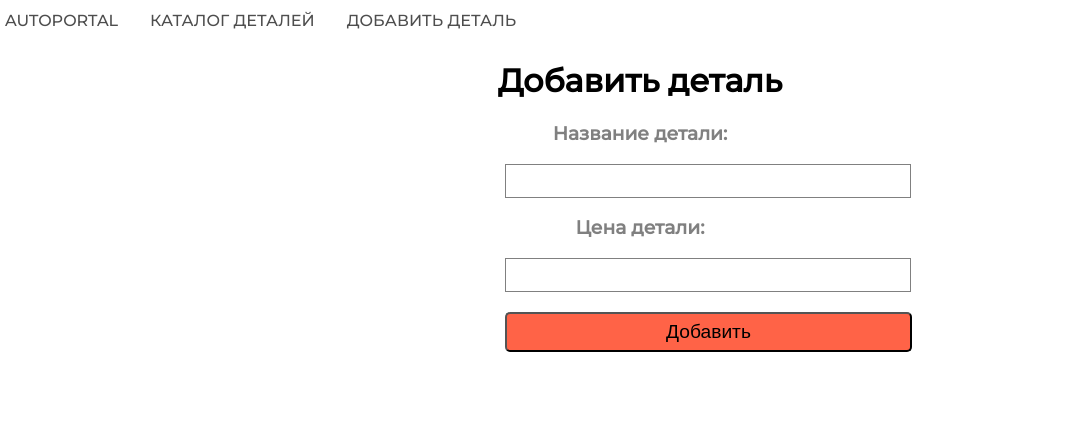
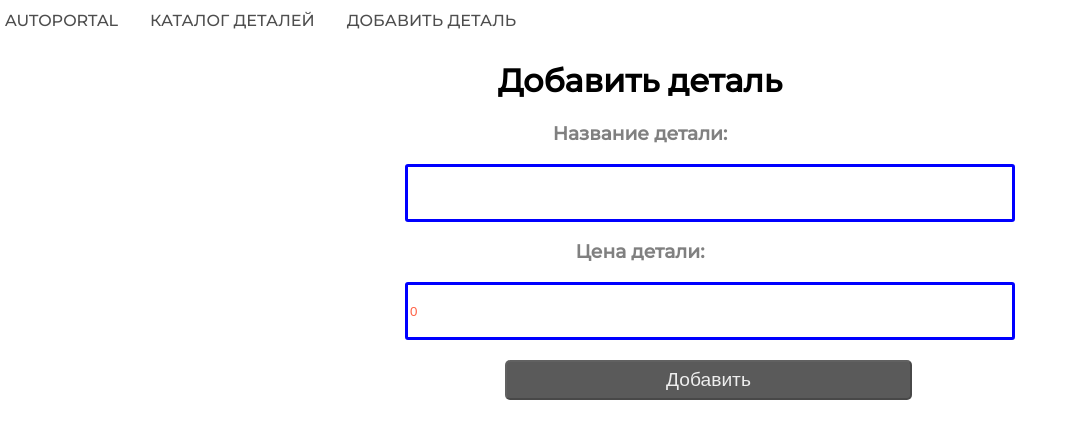
Before and after one commit to alshiryaev/autoportal, a React app: page /addDetail in a window 1280 px wide. Shown: the top 438 px of the page, without its empty margins (0-1073 px from the left). Built offline with nearby package versions, Linux system fonts and the light colour scheme; no server answers; the HTML template or start-up script is replaced by a standard one.

Commit message:
Autoportal-15

```diff
--- a/src/client/components/AddDetail/AddDetail.scss
+++ b/src/client/components/AddDetail/AddDetail.scss
@@ -8,11 +8,12 @@
         text-align: center;
     }
     input {
-        height: 30px;
-        width: 400px;
-        margin-left: 500px;
+        height: 50px;
+        width: 600px;
+        margin-left: 400px;
         color: tomato;
-        border: gray solid 1px;
+        border: blue solid 3px;
+        border-radius: 3px;
     }
     button {
         font-size: larger;
@@ -22,11 +23,15 @@
         width: 407px;
         border-radius: 5px;
         background-color: tomato;
+        transition: all .5s ease-in-out;
         &:hover {
             background-color: gray;
-            transition: all .5s ease-in-out;
             border: tomato solid 2px;
-            color: tomato;
+            color: #fff;
+        }
+        &:disabled {
+            background-color: #5a5a5a;
+            color: #eee;
         }
     }
 }
--- a/src/client/components/AddDetail/AddDetail.tsx
+++ b/src/client/components/AddDetail/AddDetail.tsx
@@ -1,18 +1,54 @@
 import * as React from 'react';
+
 import './AddDetail.scss';
 
 function AddDetail() {
+    const [name, setName] = React.useState<string>('');
+    const [price, setPrice] = React.useState<number>(0);
+    const [isValid, setIsValid] = React.useState<boolean>(false);
+
+    function  nameInputChange(event) {
+        const {value} = event.target;
+        setName(value);
+        setCommonValid();
+    }
+
+    function  priceInputChange(event) {
+        const {value} = event.target;
+        console.log(value)
+        setPrice(value);
+        setCommonValid();
+    }
+
+    function setCommonValid(): void {
+        setIsValid(!!name && !!price);
+    }
+
+    function submitForm() {
+        event.preventDefault();
+         const obj = {
+            name,
+            price
+        }
+
+        fetch('http://127.0.0.1/api/details', {
+            method: "post",
+            body: JSON.stringify(obj)
+        })
+    }
+
+
     return(
         <div className="add-form">
             <h1>Добавить деталь</h1>
-            <form method="post">
+            <form autoComplete="off" onSubmit={submitForm} method="post">
                 <h3>Название детали: </h3>
-                <input type="text" name="name"/>
+                <input value={name} onChange={nameInputChange} type="text" name="name"/>
                 <div></div>
                 <h3>Цена детали: </h3>
-                <input type="number" name="price"/>
+                <input value={price} onChange={priceInputChange} type="number" name="price"/>
                 <div></div>
-                <button type="submit">Добавить</button>
+                <button disabled={!isValid} type="submit">Добавить</button>
             </form>
         </div>
     )
--- a/src/server/app.controller.ts
+++ b/src/server/app.controller.ts
@@ -3,7 +3,7 @@ import { Controller, Get, Render } from '@nestjs/common';
 @Controller('/')
 export class AppController {
 
-    @Get(['', 'details'])
+    @Get(['', 'addDetail', 'details'])
     @Render('layout')
     pages() {
 
```
Also changed, not shown: 1 other file (tests, documents, lock files or other folders).
